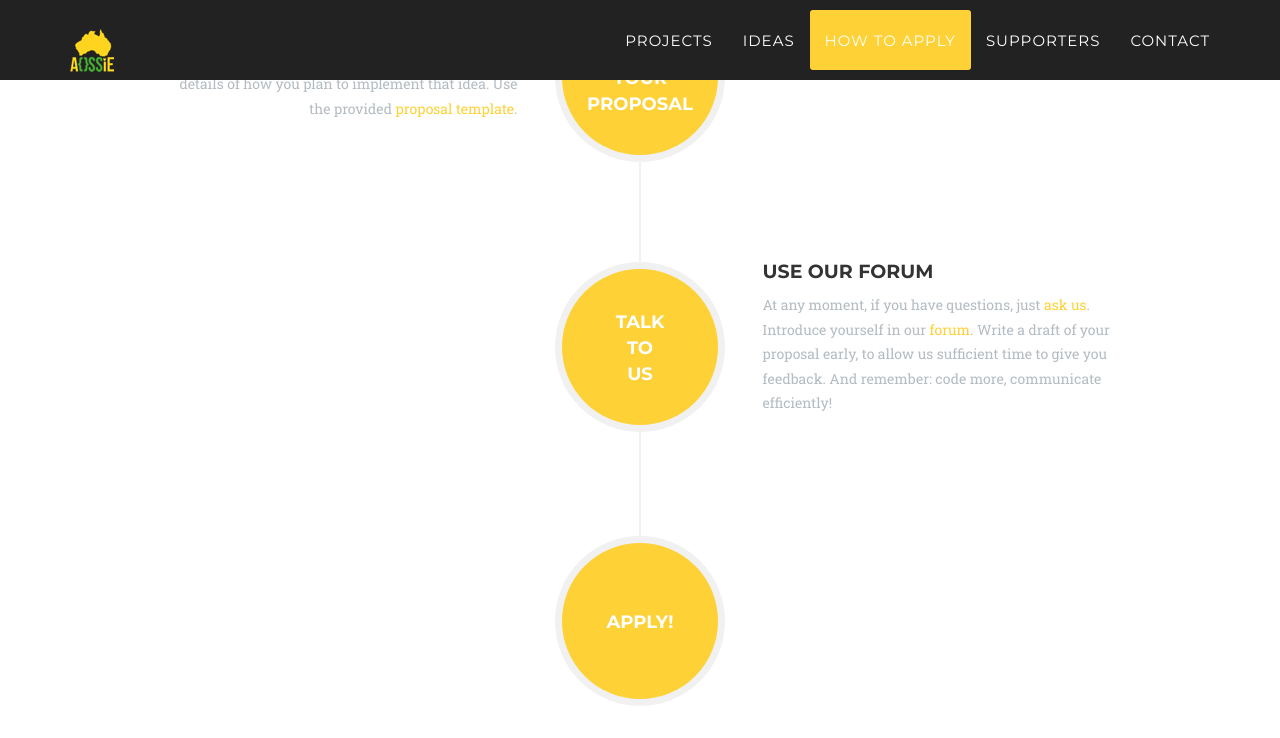
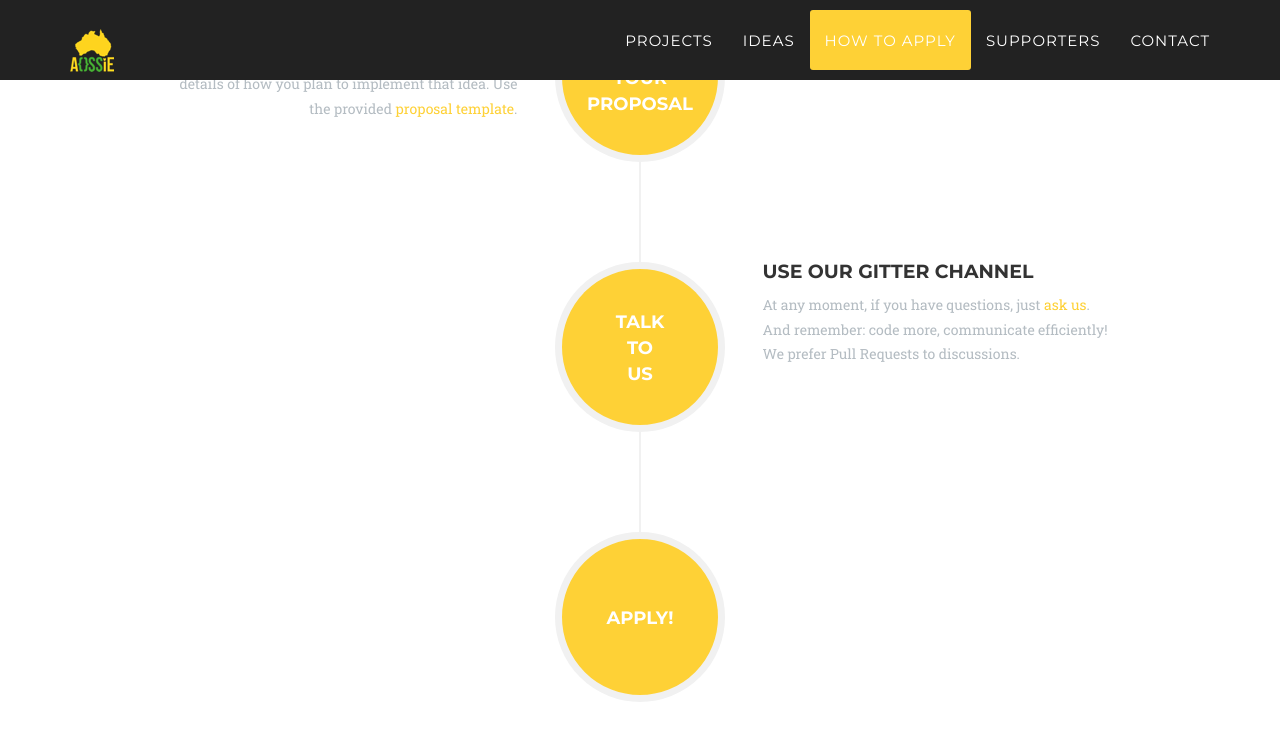
Before and after one commit to DimuthuKasunWP/aossie.gitlab.io, a Jekyll site: the page built from index.html, in a window 1280 px wide and 900 px high, scrolled down 3772 px. Shown: the top 738 px of the window. Built offline with Jekyll 4.4.1, drawn with Linux system fonts in a browser that asks for light colours; some web fonts are replaced.

Commit message:
Improve "How to Apply" section

```diff
--- a/_includes/apply.html
+++ b/_includes/apply.html
@@ -75,13 +75,12 @@
                             </div>
                             <div class="timeline-panel">
                                 <div class="timeline-heading">
-                                    <h4>Use our Forum</h4>
+                                    <h4>Use our Gitter Channel</h4>
                                 </div>
                                 <div class="timeline-body">
                                     <p class="text-muted">
                                     	At any moment, if you have questions, just <a href="https://groups.google.com/forum/#!forum/aossie-gsoc-2017">ask us</a>.
-                                    	Introduce yourself in our <a href="https://groups.google.com/forum/#!forum/aossie-gsoc-2017">forum</a>.
-                                    	Write a draft of your proposal early, to allow us sufficient time to give you feedback. And remember: code more, communicate efficiently!
+                                    	And remember: code more, communicate efficiently! We prefer Pull Requests to discussions.
                                     </p>
                                 </div>
                             </div>
```
